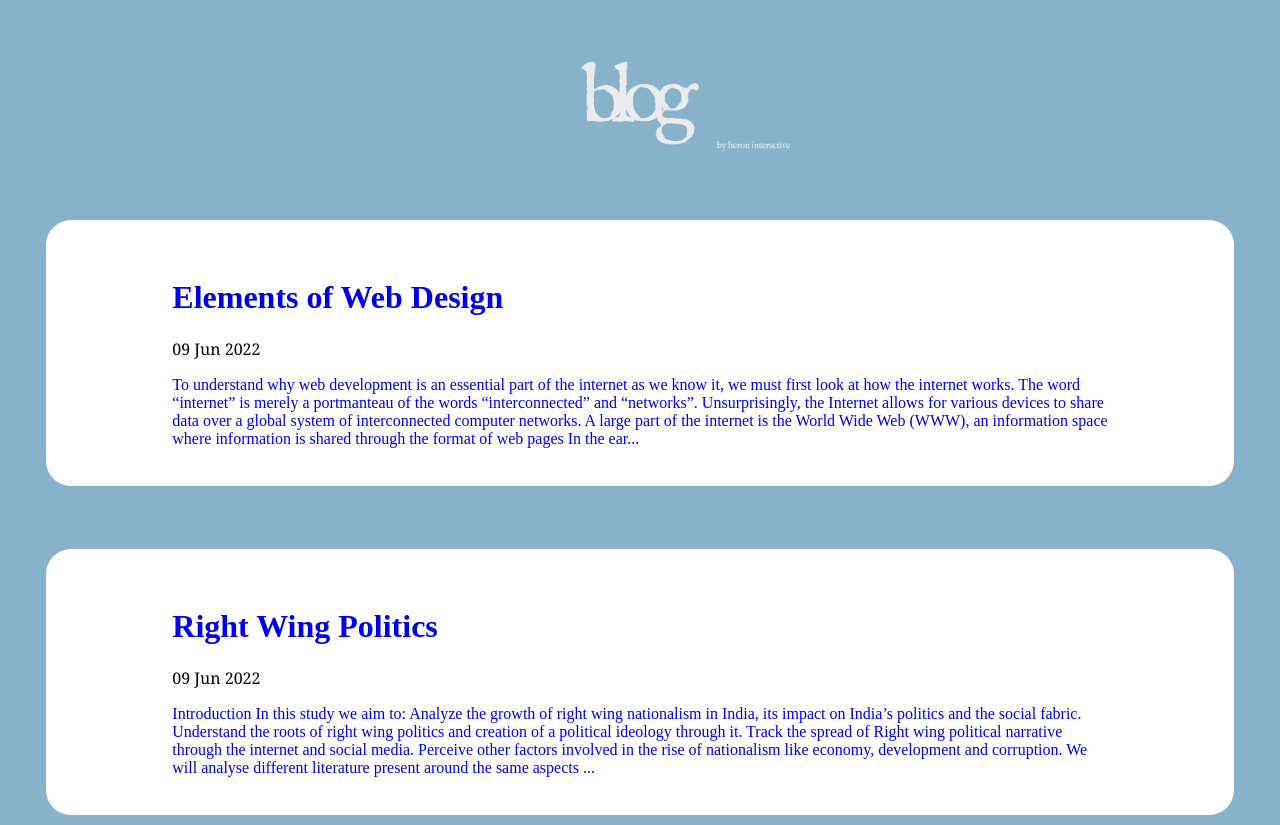
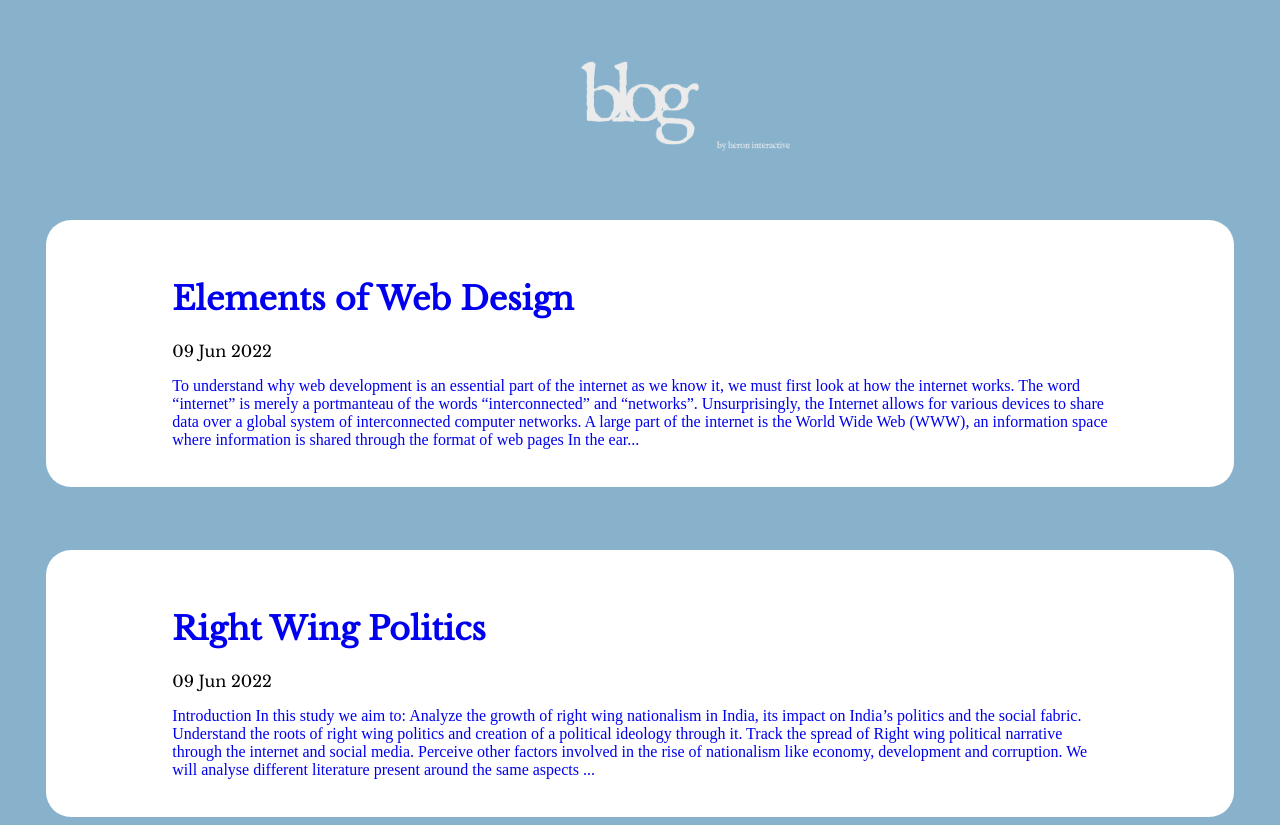
Before and after one commit to ashok-pathak/ashok-pathak.github.io, a plain HTML site: page index.html in a window 1280 px wide. Shown: the part 81-906 px from the top of the page. Drawn offline with Linux system fonts and the light colour scheme.

Commit message:
Update styles.css

```diff
--- a/styles.css
+++ b/styles.css
@@ -1,3 +1,13 @@
+@font-face {
+  font-family: myFirstFont;
+  src: url(Product\ Sans\ Regular.ttf);
+}
+
+@font-face {
+  font-family: Libre Baskerville;
+  src: url(LibreBaskerville-Regular.ttf);
+}
+
 body{
   background-color: #88B2CC;
 }
```
